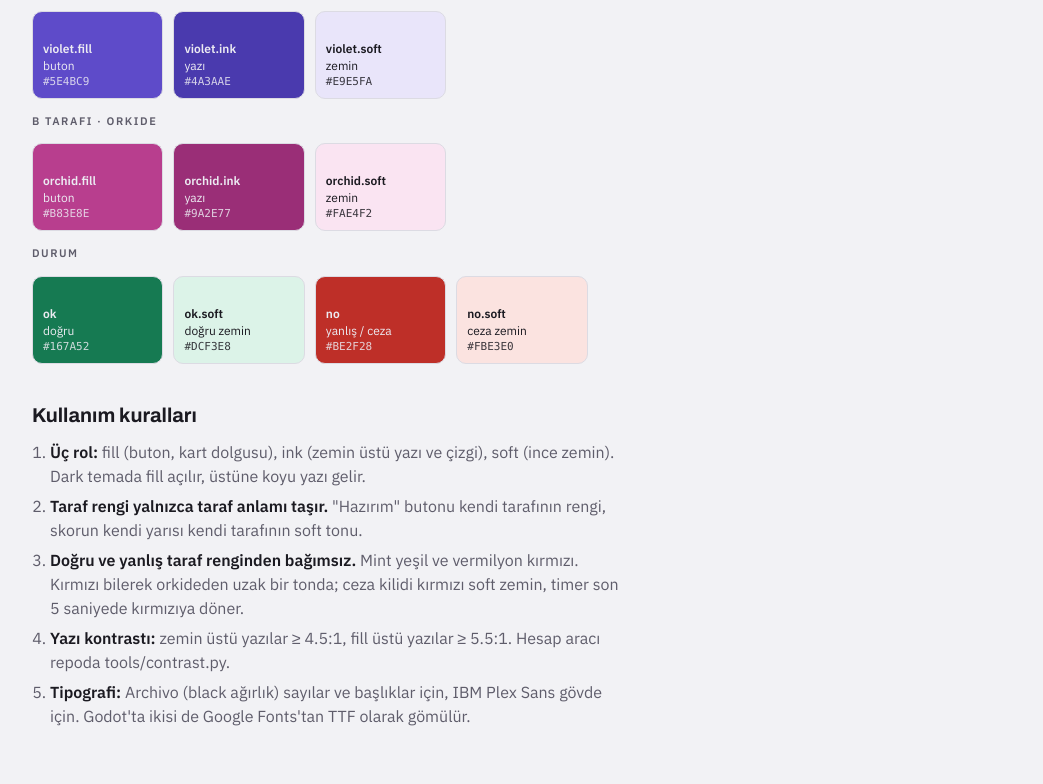
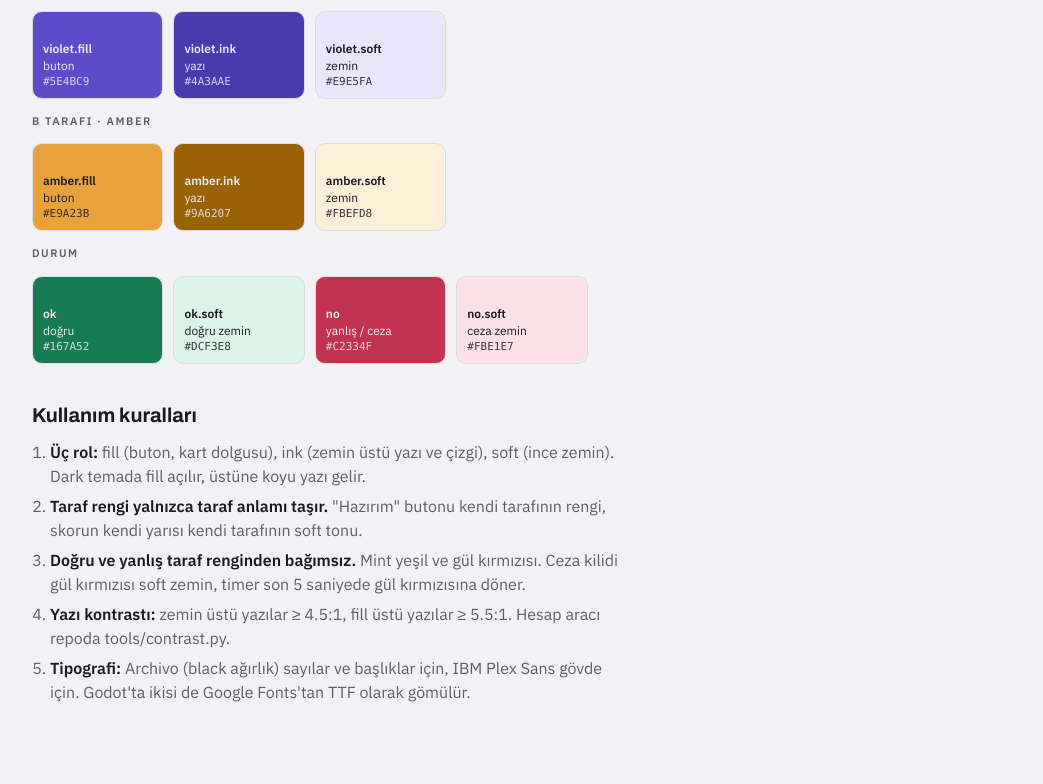
Before and after one commit to kubilaykoyuncuogl/3-2-1-kickoff, a plain HTML site: page docs/palette-preview.html in a window 1280 px wide. Shown: the part 1016-1800 px from the top of the page, without its empty margins (118-1161 px from the left). After the commit the page ends 1776 px from the top, so only its background shows below. Drawn offline with Linux system fonts and the light colour scheme.

Commit message:
Revert "Palet: B tarafı amber → orkide (sıcak mor), yanlış rengi gül → vermilyon; kulüp çağrışımından kaçınma"
This reverts commit 9286e173a44ce6d2910290f0aec394f862da7783.

```diff
--- a/docs/palette-preview.html
+++ b/docs/palette-preview.html
@@ -5,20 +5,20 @@
 :root{
   --bg:#F2F2F5;--surface:#FFFFFF;--fg:#1B1A21;--muted:#5F5D6B;--line:#DCDBE3;
   --v-fill:#5E4BC9;--v-ink:#4A3AAE;--v-soft:#E9E5FA;--v-on:#FFFFFF;
-  --a-fill:#B83E8E;--a-ink:#9A2E77;--a-soft:#FAE4F2;--a-on:#FFFFFF;
-  --ok:#167A52;--ok-soft:#DCF3E8;--no:#BE2F28;--no-soft:#FBE3E0;
+  --a-fill:#E9A23B;--a-ink:#9A6207;--a-soft:#FBEFD8;--a-on:#1B1A21;
+  --ok:#167A52;--ok-soft:#DCF3E8;--no:#C2334F;--no-soft:#FBE1E7;
   --display:"Archivo",system-ui,sans-serif;--body:"IBM Plex Sans",system-ui,sans-serif;
 }
 @media (prefers-color-scheme:dark){:root:not([data-theme="light"]){
   --bg:#131218;--surface:#1C1B23;--fg:#ECEBF2;--muted:#A09EAD;--line:#2E2D38;
   --v-fill:#8C7CF0;--v-ink:#B3A7FF;--v-soft:#272443;--v-on:#131218;
-  --a-fill:#E57DC2;--a-ink:#F09BD4;--a-soft:#3E1F34;--a-on:#131218;
-  --ok:#4FCF93;--ok-soft:#163528;--no:#FF7A6B;--no-soft:#3E1F1A;color-scheme:dark}}
+  --a-fill:#F0B45A;--a-ink:#F4C77A;--a-soft:#3A2D14;--a-on:#131218;
+  --ok:#4FCF93;--ok-soft:#163528;--no:#FF7D96;--no-soft:#3C1B25;color-scheme:dark}}
 :root[data-theme="dark"]{
   --bg:#131218;--surface:#1C1B23;--fg:#ECEBF2;--muted:#A09EAD;--line:#2E2D38;
   --v-fill:#8C7CF0;--v-ink:#B3A7FF;--v-soft:#272443;--v-on:#131218;
-  --a-fill:#E57DC2;--a-ink:#F09BD4;--a-soft:#3E1F34;--a-on:#131218;
-  --ok:#4FCF93;--ok-soft:#163528;--no:#FF7A6B;--no-soft:#3E1F1A;color-scheme:dark}
+  --a-fill:#F0B45A;--a-ink:#F4C77A;--a-soft:#3A2D14;--a-on:#131218;
+  --ok:#4FCF93;--ok-soft:#163528;--no:#FF7D96;--no-soft:#3C1B25;color-scheme:dark}
 *{box-sizing:border-box}
 body{background:var(--bg);color:var(--fg);font-family:var(--body);padding-inline:16px;padding-block:28px 48px;line-height:1.5}
 main{max-width:980px;margin:0 auto;display:grid;gap:40px}
@@ -82,8 +82,8 @@ section{display:grid;gap:14px}
 <main>
 <header style="display:grid;gap:10px">
   <span class="eyebrow">3-2-1 Kickoff · görsel kimlik · 2026-10-05</span>
-  <h1>İki mor, iki sıcaklık</h1>
-  <p class="lead">A tarafı mor, B tarafı orchid. Soğuk ve sıcak olduğu için uzaktan bile karışmıyor. Kırmızı ve yeşil taraflara verilmedi, sadece doğru ve yanlışı söylüyor. Zemin saf beyaz ya da saf siyah değil, hafif mor eğilimli gri. Uzun oturumda göz yormasın diye.</p>
+  <h1>İki taraf, iki sıcaklık</h1>
+  <p class="lead">A tarafı mor, B tarafı amber. Soğuk ve sıcak olduğu için uzaktan bile karışmıyor. Kırmızı ve yeşil taraflara verilmedi, sadece doğru ve yanlışı söylüyor. Zemin saf beyaz ya da saf siyah değil, hafif mor eğilimli gri. Uzun oturumda göz yormasın diye.</p>
   <div class="themebar" role="group" aria-label="Tema">
     <span class="eyebrow">Tema</span>
     <button type="button" id="t-sys" aria-pressed="true">Sistem</button>
@@ -134,7 +134,7 @@ section{display:grid;gap:14px}
   <div class="swatches" id="sw-neutral"></div>
   <span class="eyebrow">A tarafı · mor</span>
   <div class="swatches" id="sw-v"></div>
-  <span class="eyebrow">B tarafı · orkide</span>
+  <span class="eyebrow">B tarafı · amber</span>
   <div class="swatches" id="sw-a"></div>
   <span class="eyebrow">Durum</span>
   <div class="swatches" id="sw-state"></div>
@@ -145,7 +145,7 @@ section{display:grid;gap:14px}
   <ol class="rules">
     <li><b>Üç rol:</b> fill (buton, kart dolgusu), ink (zemin üstü yazı ve çizgi), soft (ince zemin). Dark temada fill açılır, üstüne koyu yazı gelir.</li>
     <li><b>Taraf rengi yalnızca taraf anlamı taşır.</b> "Hazırım" butonu kendi tarafının rengi, skorun kendi yarısı kendi tarafının soft tonu.</li>
-    <li><b>Doğru ve yanlış taraf renginden bağımsız.</b> Mint yeşil ve vermilyon kırmızı. Kırmızı bilerek orkideden uzak bir tonda; ceza kilidi kırmızı soft zemin, timer son 5 saniyede kırmızıya döner.</li>
+    <li><b>Doğru ve yanlış taraf renginden bağımsız.</b> Mint yeşil ve gül kırmızısı. Ceza kilidi gül kırmızısı soft zemin, timer son 5 saniyede gül kırmızısına döner.</li>
     <li><b>Yazı kontrastı:</b> zemin üstü yazılar ≥ 4.5:1, fill üstü yazılar ≥ 5.5:1. Hesap aracı repoda tools/contrast.py.</li>
     <li><b>Tipografi:</b> Archivo (black ağırlık) sayılar ve başlıklar için, IBM Plex Sans gövde için. Godot'ta ikisi de Google Fonts'tan TTF olarak gömülür.</li>
   </ol>
@@ -169,7 +169,7 @@ section{display:grid;gap:14px}
   var groups={
     'sw-neutral':[['bg','--bg','zemin'],['surface','--surface','kart'],['fg','--fg','yazı'],['muted','--muted','ikincil yazı'],['line','--line','ayraç']],
     'sw-v':[['violet.fill','--v-fill','buton'],['violet.ink','--v-ink','yazı'],['violet.soft','--v-soft','zemin']],
-    'sw-a':[['orchid.fill','--a-fill','buton'],['orchid.ink','--a-ink','yazı'],['orchid.soft','--a-soft','zemin']],
+    'sw-a':[['amber.fill','--a-fill','buton'],['amber.ink','--a-ink','yazı'],['amber.soft','--a-soft','zemin']],
     'sw-state':[['ok','--ok','doğru'],['ok.soft','--ok-soft','doğru zemin'],['no','--no','yanlış / ceza'],['no.soft','--no-soft','ceza zemin']]
   };
   function lum(h){var r=parseInt(h.substr(1,2),16)/255,g=parseInt(h.substr(3,2),16)/255,b=parseInt(h.substr(5,2),16)/255;function f(c){return c<=0.03928?c/12.92:Math.pow((c+0.055)/1.055,2.4)}return 0.2126*f(r)+0.7152*f(g)+0.0722*f(b)}
--- a/docs/palette.md
+++ b/docs/palette.md
@@ -3,10 +3,10 @@
 Kaynak: `game/scripts/palette.gd`. Buradaki değerler oradakiyle aynı tutulur.
 
 ## İlke
-- İki taraf **Mor** (soğuk, indigo yönü, hue ≈250) ve **Orkide** (sıcak, magenta yönü, hue ≈320). İkisi de mor ailesinde, sıcaklıkla ayrışır. Mavi/sarı, kırmızı/beyaz gibi Türkiye kulüp çiftlerinden bilinçli olarak kaçınıldı. Kırmızı ve yeşil taraflara verilmedi; onlar yalnızca doğru/yanlış anlamı taşır. Yanlış rengi orkideden uzak dursun diye gül değil **vermilyon** kırmızı.
+- İki taraf **Mor** (soğuk) ve **Amber** (sıcak): zıt sıcaklık, zıt ton. Kırmızı ve yeşil taraflara verilmedi; onlar yalnızca doğru/yanlış anlamı taşır.
 - Nötrler hafif mor eğilimli gri (saf gri değil). Arka plan saf beyaz/saf siyah değil, uzun oturumda göz yormasın diye.
 - Her taraf rengi 3 rolde kullanılır: `fill` (buton/kart dolgusu), `ink` (zemin üstü yazı/çizgi), `soft` (ince zemin tonu). Dark temada `fill` daha açık, üstüne koyu yazı.
-- Doğru = mint yeşil, yanlış/ceza = vermilyon kırmızı. Timer son 5 sn'de kırmızıya döner.
+- Doğru = mint yeşil, yanlış/ceza = gül kırmızısı. Timer son 5 sn'de gül kırmızısına döner.
 
 ## Light
 | Token | Hex | Rol |
@@ -17,9 +17,9 @@ Kaynak: `game/scripts/palette.gd`. Buradaki değerler oradakiyle aynı tutulur.
 | muted | #5F5D6B | ikincil yazı |
 | line | #DCDBE3 | ayraç |
 | violet.fill / ink / soft | #5E4BC9 / #4A3AAE / #E9E5FA | A tarafı (fill üstü yazı: beyaz) |
-| orchid.fill / ink / soft | #B83E8E / #9A2E77 / #FAE4F2 | B tarafı (fill üstü yazı: fg) |
+| amber.fill / ink / soft | #E9A23B / #9A6207 / #FBEFD8 | B tarafı (fill üstü yazı: fg) |
 | ok / ok.soft | #167A52 / #DCF3E8 | doğru |
-| no / no.soft | #BE2F28 / #FBE3E0 | yanlış, ceza, son 5 sn |
+| no / no.soft | #C2334F / #FBE1E7 | yanlış, ceza, son 5 sn |
 
 ## Dark
 | Token | Hex | Rol |
@@ -30,9 +30,9 @@ Kaynak: `game/scripts/palette.gd`. Buradaki değerler oradakiyle aynı tutulur.
 | muted | #A09EAD | |
 | line | #2E2D38 | |
 | violet.fill / ink / soft | #8C7CF0 / #B3A7FF / #272443 | fill üstü yazı: bg |
-| orchid.fill / ink / soft | #E57DC2 / #F09BD4 / #3E1F34 | fill üstü yazı: bg |
+| amber.fill / ink / soft | #F0B45A / #F4C77A / #3A2D14 | fill üstü yazı: bg |
 | ok / ok.soft | #4FCF93 / #163528 | |
-| no / no.soft | #FF7A6B / #3E1F1A | |
+| no / no.soft | #FF7D96 / #3C1B25 | |
 
 Önizleme: `docs/palette-preview.html` (tarayıcıda aç) · https://claude.ai/artifact/KBPRJPtGvdWx8Y1fbzdRPV
 
```
Also changed, not shown: 1 other file.
